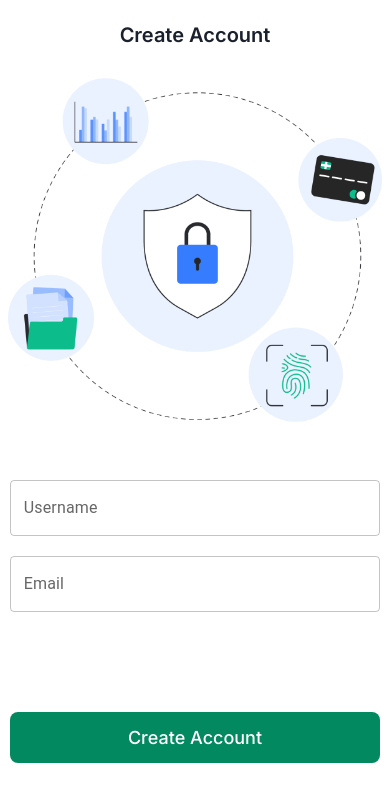
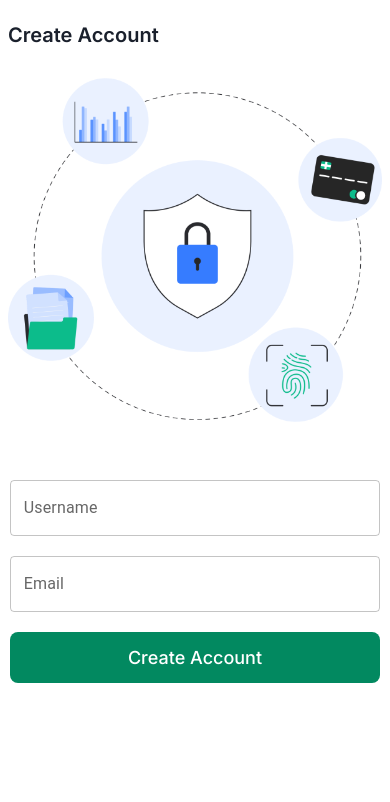
Before and after one commit to Stepheeeen/routine, a React (Vite) app: page /authentication in a window 390 px wide. Shown: the top 802 px of the page. Built offline with nearby package versions, Linux system fonts and the light colour scheme.

Commit message:
authentication adjustment

```diff
--- a/src/pages/Authentication.jsx
+++ b/src/pages/Authentication.jsx
@@ -10,7 +10,8 @@ const Authentication = () => {
     <PageContainer
     navbarStyling={'hidden'}
     pageTitle={'Create Account'}
-    topbarStyling={'flex justify-center items-center md:justify-start md:pl-[18%]'}
+    topbarStyling={'md:justify-start md:pl-[18%]'}
+    addStyle={'hidden'}
     className='md:flex md:justify-between md:items-center md:flex-row-reverse'>
         <div className='p-2 mt-[-15px] md:w-1/2 md:mt-[-85px]'>
         <img src={AuthImg} alt="alt" className='md:w-[85%]' />
@@ -21,7 +22,7 @@ const Authentication = () => {
               <DefaultInput label={'Username'} customStyling='w-full' />
               <DefaultInput label={'Email'} customStyling='w-full my-[20px]' />
 
-              <DefaultButton text={'Create Account'} variant={'solid'} ButtonStyling={'bg-[#028960] text-[#fff] p-3 rounded-lg absolute bottom-0 w-full mt-[80px] md:mt-[50px]'}/>
+              <DefaultButton text={'Create Account'} variant={'solid'} ButtonStyling={'bg-[#028960] text-[#fff] p-3 rounded-lg absolute bottom-0 w-full mt-[0px] md:mt-[50px]'}/>
             </form>
         </div>
     </PageContainer>
```
